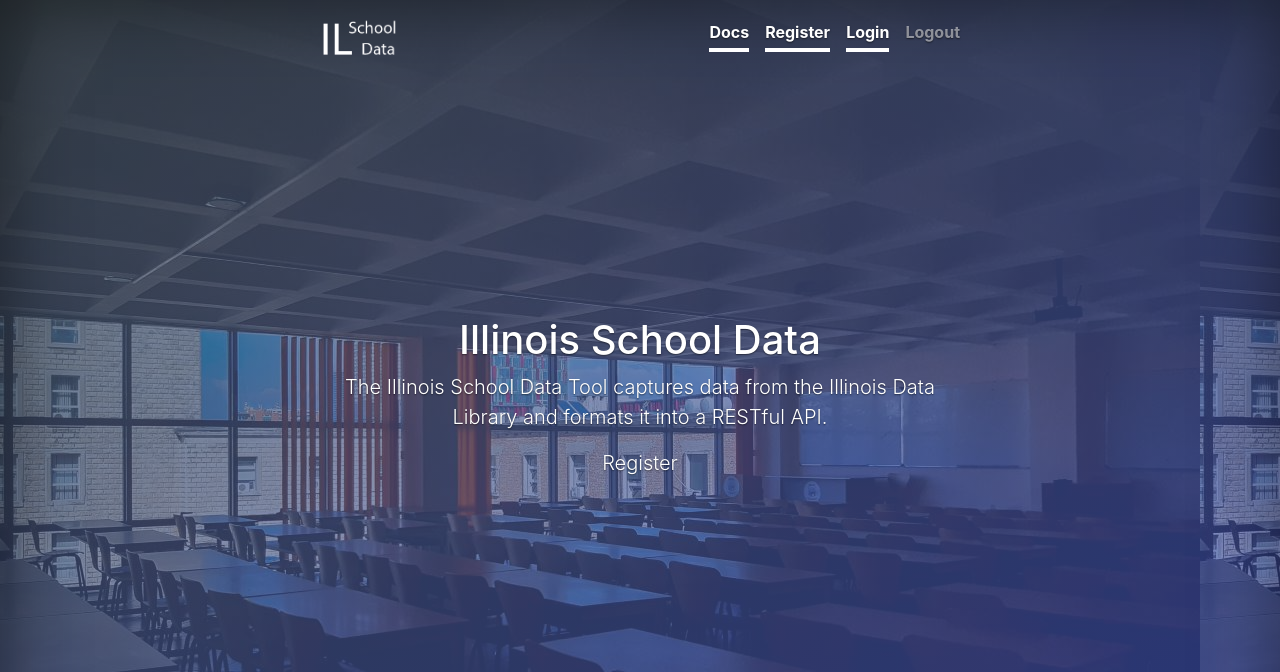
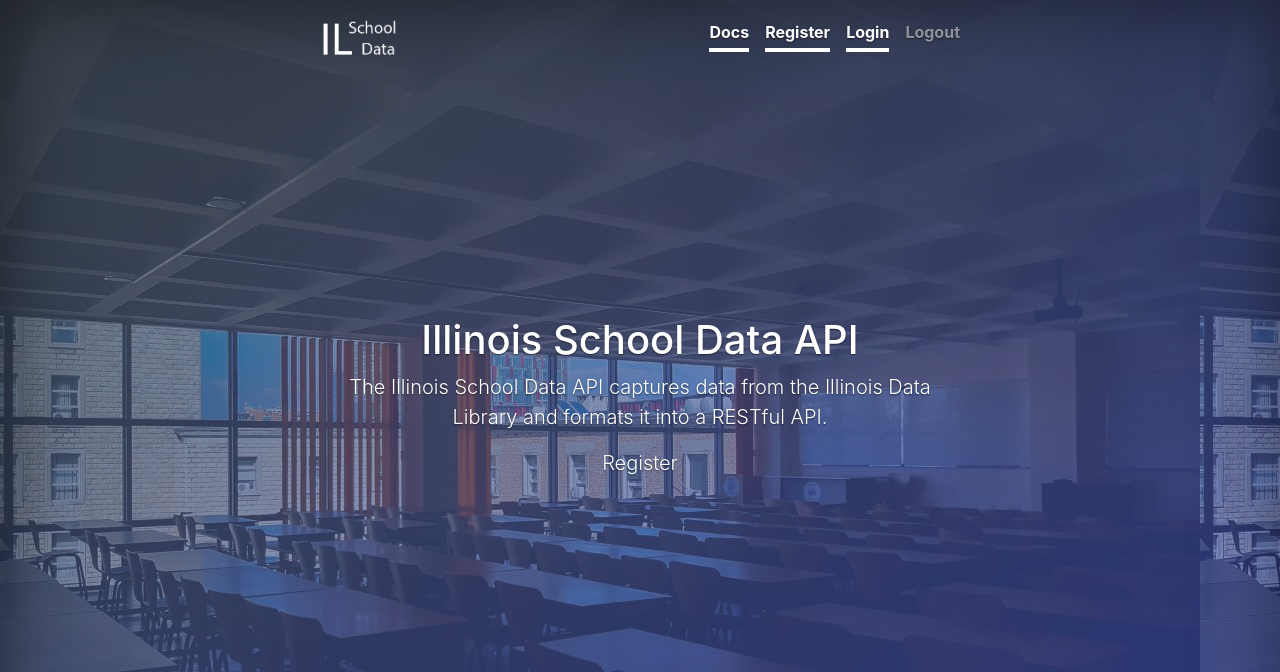
Before and after one commit to Terlam/SchoolData, a Flask app: page / in a window 1280 px wide. Shown: the top 672 px of the page. Run offline with Flask 2, Linux system fonts and the light colour scheme; some libraries are stand-ins or nearby versions.

Commit message:
favicon upload

```diff
--- a/school_data/templates/base.html
+++ b/school_data/templates/base.html
@@ -4,12 +4,13 @@
 <meta charset="UTF-8">
 <meta name="viewport" content="width=device-width, initial-scale=1.0">
 <meta http-equiv="X-UA-Compatible" content="ie=edge">
-<meta name="Description" content="Enter your description here"/>
+<meta name="Description" content="The IL School Data API is a Restful API that povides data from the ILlinois School Data Library"/>
+<link rel='icon' href='../static/images/favicon.png' type='image/x-icon'/ >
 <link rel="stylesheet" href="https://cdnjs.cloudflare.com/ajax/libs/twitter-bootstrap/4.5.2/css/bootstrap.min.css">
 <link rel="stylesheet" href="https://cdnjs.cloudflare.com/ajax/libs/font-awesome/5.15.0/css/all.min.css">
 <link rel="stylesheet" href="../assets/css/style.css">
 <link href="../static/css/cover.css" rel="stylesheet">
-<title>IL School Data</title>
+<title>IL School Data API</title>
 </head>
 <body>
     {% include 'nav.html' %}
--- a/school_data/templates/documentation.html
+++ b/school_data/templates/documentation.html
@@ -5,7 +5,7 @@
     <div class="jumbotron jumbotron-fluid" style= "background-color: black; opacity: .4;" >
       <div class="container">
         <h1 class="display-4"></h1>
-        <p class="lead">Illinois School Data API is a rest-based web service. That allows the display of data from the Illinois Report Card Data Library .</p>
+        <p class="lead">Illinois School Data API is a rest-based web service. That allows the display of data from the Illinois Report Card Data Library.</p>
       </div>
     </div>
 
--- a/school_data/templates/home.html
+++ b/school_data/templates/home.html
@@ -9,8 +9,8 @@
 
 
       <main role="main" class="inner cover">
-        <h1 class="cover-heading">Illinois School Data</h1>
-        <p class="lead">The Illinois School Data Tool captures data from the <a href="https://www.isbe.net/pages/illinois-state-report-card-data.aspx">Illinois Data Library</a> and formats it into a RESTful API.</p>
+        <h1 class="cover-heading">Illinois School Data API</h1>
+        <p class="lead">The Illinois School Data API captures data from the <a href="https://www.isbe.net/pages/illinois-state-report-card-data.aspx">Illinois Data Library</a> and formats it into a RESTful API.</p>
         <p class="lead">
           <a href="{{url_for('register') }}" >Register</a>
         </p>
```
Also changed, not shown: school_data/static/images/favicon.png (added).
